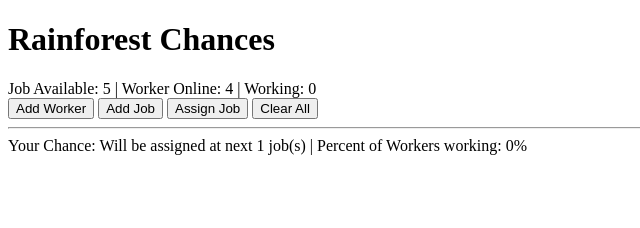
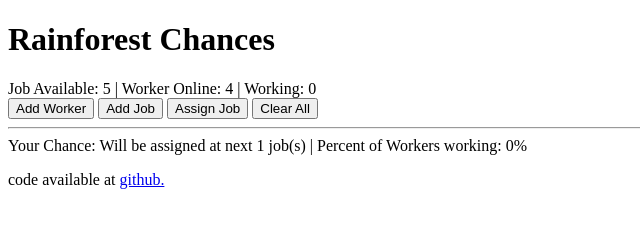
Before and after one commit to sweeneyapps/RFchances, a plain HTML site: page chance.html in a window 1280 px wide. Shown: the whole page, without its empty margins (0-640 px from the left). Drawn offline with Linux system fonts and the light colour scheme.

Commit message:
added github link

```diff
--- a/chance.html
+++ b/chance.html
@@ -17,6 +17,6 @@
    <hr>
    <div id="stat">
    </div>
-
+ <p> code available at <a href="https://github.com/sweeneyapps/RFchances">github.</a> </p>
  </body>
 </html>
```
